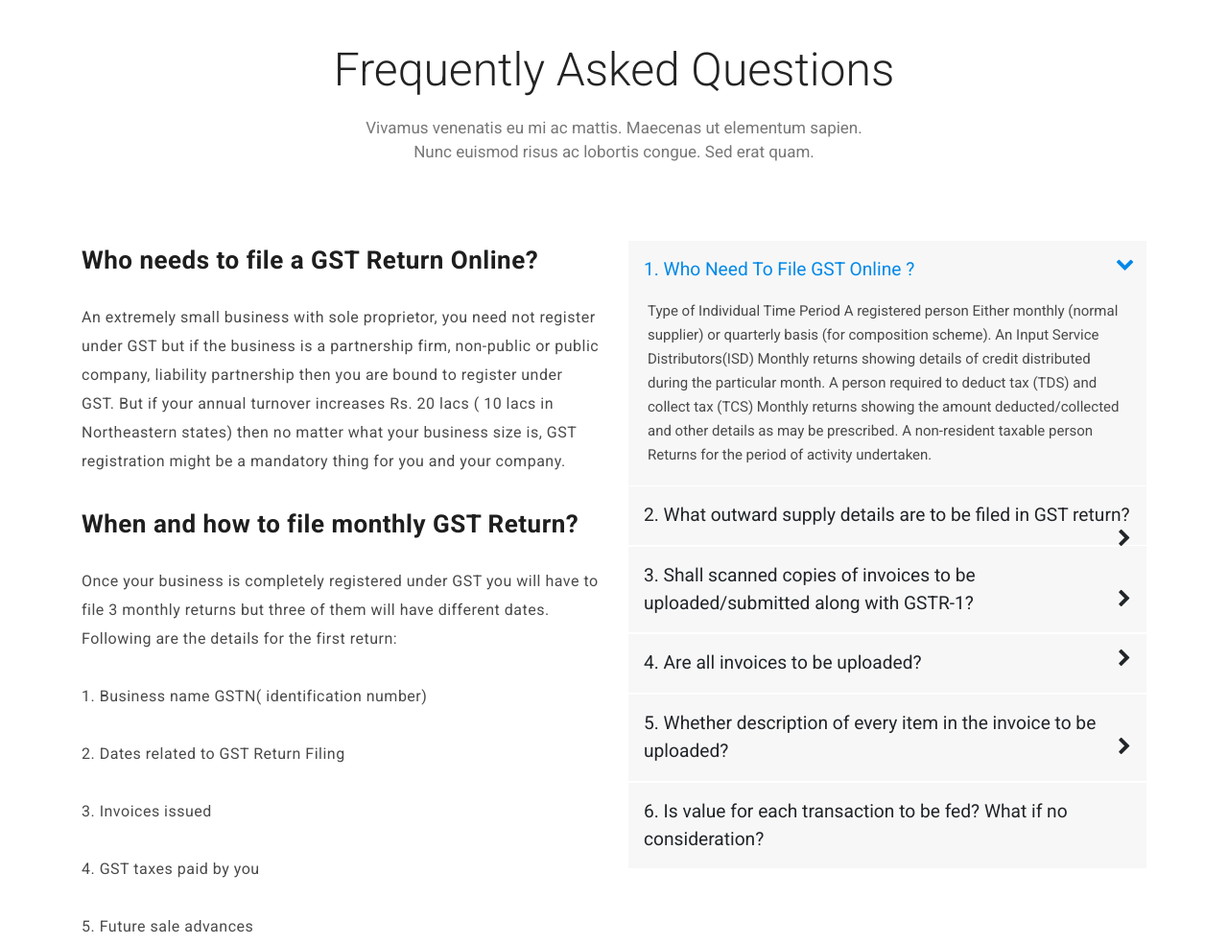
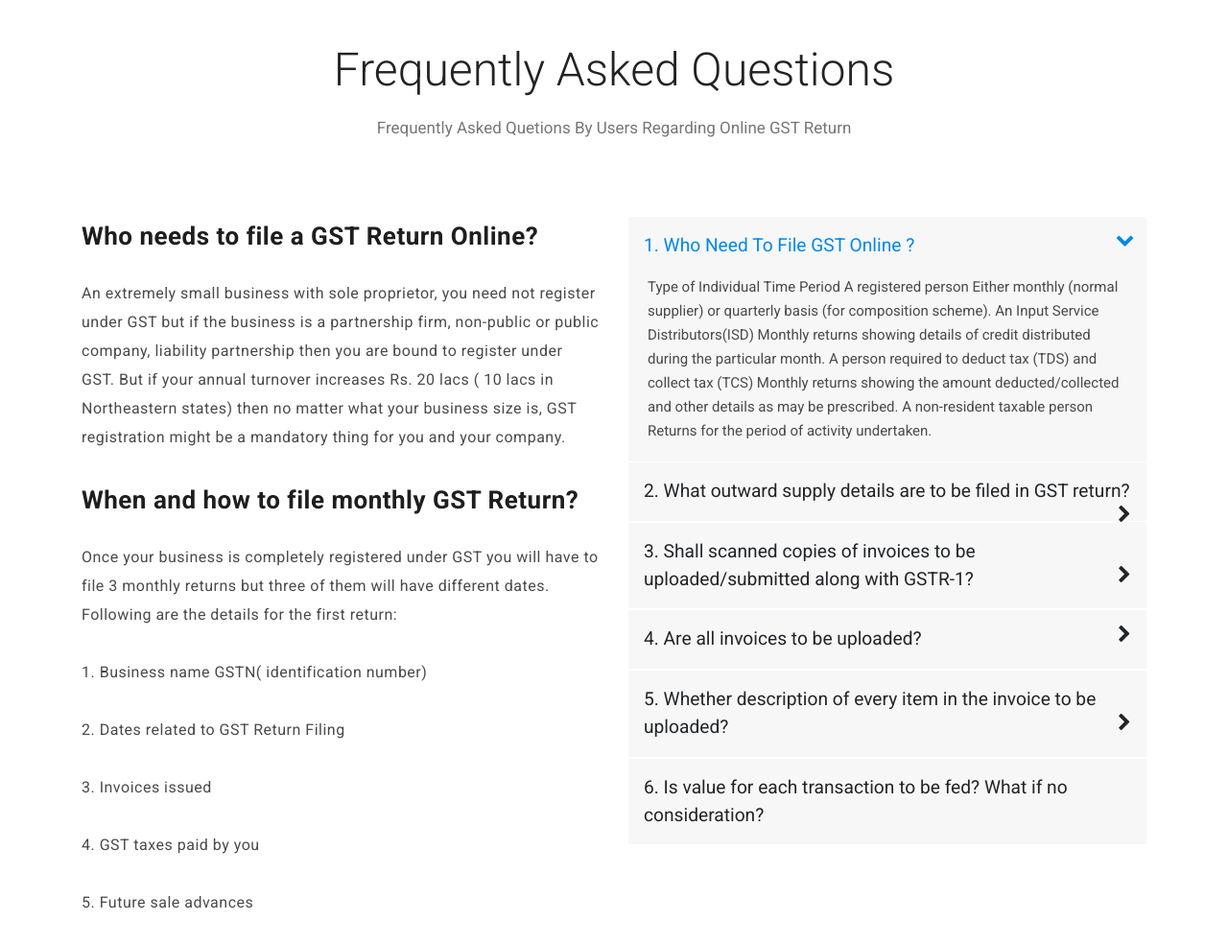
Before and after one commit to internship-eng/project, a plain HTML site: page index.html in a window 1280 px wide. Shown: the part 3280-4264 px from the top of the page at 96% size. Drawn offline with Linux system fonts and the light colour scheme; some icons are missing.

Commit message:
Update index.html

```diff
--- a/index.html
+++ b/index.html
@@ -305,8 +305,7 @@ https://templatemo.com/tm-537-art-factory
           <div class="offset-lg-3 col-lg-6">
             <div class="section-heading">
               <p>
-                Vivamus venenatis eu mi ac mattis. Maecenas ut elementum sapien.
-                Nunc euismod risus ac lobortis congue. Sed erat quam.
+               Frequently Asked Quetions By Users Regarding Online GST Return
               </p>
             </div>
           </div>
@@ -337,7 +336,7 @@ https://templatemo.com/tm-537-art-factory
               <p>The third monthly GST Return form is derived with the help of the details in the first month’s form and second month’s form. It takes a look at your primary and secondary returns, assets and your liabilities. You can also avail of input credit in this form just by exercising the GST portal. Let's understand input credit with an example:</p>
               <h5>How to file quarterly returns?</h5>
               <p>For example, if a shopkeeper owes you 1000 rupees according to the first file and the second file shows that you should get 250 rupees credit so ultimately the third file will show that the shopkeeper owes you a total amount of 750 rupees</p>
-              <span>Email: <a href="#">email@company.com</a><br /></span>
+              <span>Email: <a href="#">info@legalsalaah.com</a><br /></span>
               <a href="#contact-us" class="main-button">Contact Us</a>
             </div>
           </div>
@@ -447,12 +446,7 @@ https://templatemo.com/tm-537-art-factory
           <!-- ***** Contact Map Start ***** -->
           <div class="col-lg-6 col-md-6 col-sm-12">
             <div id="map">
-              <!-- How to change your own map point
-                           1. Go to Google Maps
-                           2. Click on your location point
-                           3. Click "Share" and choose "Embed map" tab
-                           4. Copy only URL and paste it within the src="" field below
-                    -->
+
               <iframe
 
                 src="https://www.google.com/maps/embed?pb=!1m18!1m12!1m3!1d3502.6271419247537!2d77.33143826486226!3d28.61096043242624!2m3!1f0!2f0!3f0!3m2!1i1024!2i768!4f13.1!3m3!1m2!1s0x0%3A0x1a89d5cb4b7e684d!2sLegal%20Salaah%20%7C%20GST%20Registration%20Online!5e0!3m2!1sen!2sin!4v1591354855267!5m2!1sen!2sin"
```
